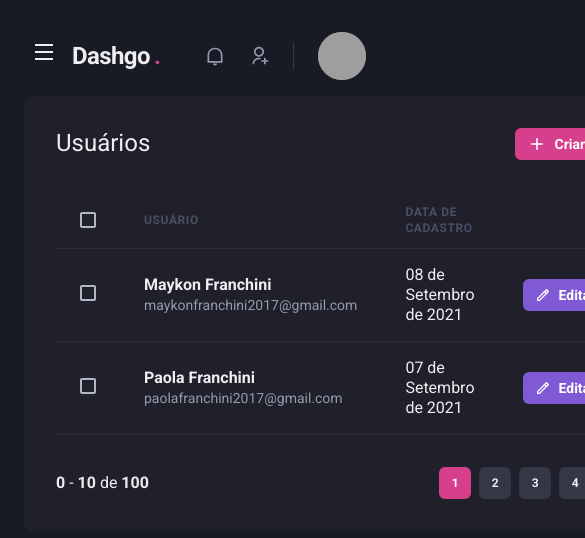
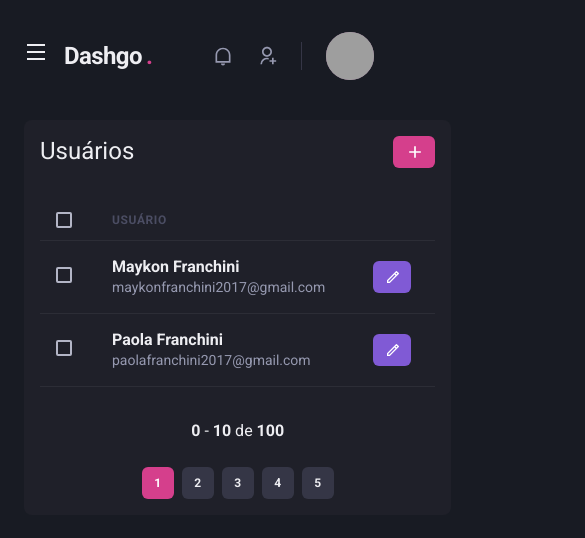
Before and after one commit to MaykonFranchini/Dashgo, a Next.js app: page /users in a window 390 px wide. Shown: the top 538 px of the page, 585 px wide, since content can reach past the window. Built offline with nearby package versions, Linux system fonts and the light colour scheme; grey boxes are pictures that could not be loaded.

Commit message:
components responsivity done

```diff
--- a/src/components/Header/Index.tsx
+++ b/src/components/Header/Index.tsx
@@ -23,7 +23,7 @@ export function Header() {
             height="20"
             marginX="auto"
             marginTop="4"
-            paddingX="6"
+            paddingX={["4","6"]}
             alignItems="center"
         >
             {!isWideVersion && (
--- a/src/components/Pagination/Index.tsx
+++ b/src/components/Pagination/Index.tsx
@@ -4,7 +4,7 @@ import { PaginationItem } from "./PaginationItem";
 export function Pagination() {
   return (
     <Stack
-      direction="row"
+      direction={["column","row"]}
       marginTop="8"
       spacing="6"
       justify="space-between"
--- a/src/contexts/SidebarDrawerContext.tsx
+++ b/src/contexts/SidebarDrawerContext.tsx
@@ -15,7 +15,7 @@ export function SidebarDrawerProvider({ children }: SidebarDrawerProviderProps)
 
     useEffect(() => {
         disclosure.onClose()
-    },[router.asPath, disclosure])
+    },[router.asPath])
 
     return (
         <SidebarDrawerContext.Provider value={disclosure}>
--- a/src/pages/users/index.tsx
+++ b/src/pages/users/index.tsx
@@ -1,17 +1,23 @@
-import { Box, Button, Checkbox, Flex, Heading, Icon, Table, Thead, Th, Tr, Tbody, Td, Text } from '@chakra-ui/react';
+import { Box, Button, Checkbox, Flex, Heading, Icon, Table, Thead, Th, Tr, Tbody, Td, Text, useBreakpointValue } from '@chakra-ui/react';
 import { RiAddLine, RiPencilLine } from 'react-icons/ri';
 import { Header } from '../../components/Header/Index';
 import { Sidebar } from '../../components/Sidebar/Index'
 import { Pagination } from '../../components/Pagination/Index';
 
 export default function UserList() {
+
+  const isWideVersion = useBreakpointValue({
+    base: false,
+    lg: true,
+  })
+
   return (
     <Box>
       <Header />
-      <Flex width="100%" maxWidth={1480} marginX="auto" paddingX="6">
+      <Flex width="100%" marginY="6" maxWidth={1480} marginX="auto" paddingX="6">
         <Sidebar />
 
-        <Box flex="1" borderRadius={8} backgroundColor="gray.800" padding="8">
+        <Box flex="1" borderRadius={8} backgroundColor="gray.800" padding={["4","8"]}>
           <Flex marginBottom="8" justifyContent="space-between" alignItems="center">
             <Heading size="lg" fontWeight="normal">Usuários</Heading>
             <Button
@@ -19,26 +25,27 @@ export default function UserList() {
               size="sm"
               fontSize="sm"
               colorScheme="pink"
+              iconSpacing={isWideVersion ? '1.5': '-0.5'}
               leftIcon={<Icon as={RiAddLine} fontSize="20" />}
             >
-              Criar novo
+             {isWideVersion && 'Criar novo'}
             </Button>
           </Flex>
 
-          <Table colorScheme="whiteAlpha">
+          <Table colorScheme="whiteAlpha" >
             <Thead>
               <Tr>
-                <Th paddingX="6" color="gray.300" width="8" >
+                <Th paddingX={["4","4","6"]} color="gray.300" width={["6","8"]} >
                   <Checkbox colorScheme="pink" />
                 </Th>
                 <Th>Usuário</Th>
-                <Th>Data de cadastro</Th>
+                { isWideVersion && <Th>Data de cadastro</Th>}
                 <Th width="8"></Th>
               </Tr>
             </Thead>
             <Tbody>
               <Tr>
-                <Td>
+                <Td paddingX={["4","4","6"]}>
                   <Checkbox colorScheme="pink" />
                 </Td>
                 <Td>
@@ -47,21 +54,22 @@ export default function UserList() {
                     <Text fontSize="sm" color="gray.300">maykonfranchini2017@gmail.com</Text>
                   </Box>
                 </Td>
-                <Td>08 de Setembro de 2021</Td>
+                { isWideVersion && <Td>08 de Setembro de 2021</Td> }
                 <Td>
                   <Button
                     as="a"
                     size="sm"
                     fontSize="sm"
                     colorScheme="purple"
+                    iconSpacing={isWideVersion ? '1.5': '-0.5'}
                     leftIcon={<Icon as={RiPencilLine} fontSize="16" />}
                   >
-                    Editar
+                    {isWideVersion && 'Editar'}
                   </Button>
                 </Td>
               </Tr>
               <Tr>
-                <Td>
+                <Td paddingX={["4","4","6"]}>
                   <Checkbox colorScheme="pink" />
                 </Td>
                 <Td>
@@ -70,16 +78,17 @@ export default function UserList() {
                     <Text fontSize="sm" color="gray.300">paolafranchini2017@gmail.com</Text>
                   </Box>
                 </Td>
-                <Td>07 de Setembro de 2021</Td>
+                { isWideVersion && <Td>07 de Setembro de 2021</Td> }
                 <Td>
                   <Button
                     as="a"
                     size="sm"
                     fontSize="sm"
                     colorScheme="purple"
+                    iconSpacing={isWideVersion ? '1.5': '-0.5'}
                     leftIcon={<Icon as={RiPencilLine} fontSize="16" />}
                   >
-                    Editar
+                    {isWideVersion && 'Editar'}
                   </Button>
                 </Td>
               </Tr>
```
Also changed, not shown: src/pages/users/create.tsx (+4 -4 lines).
